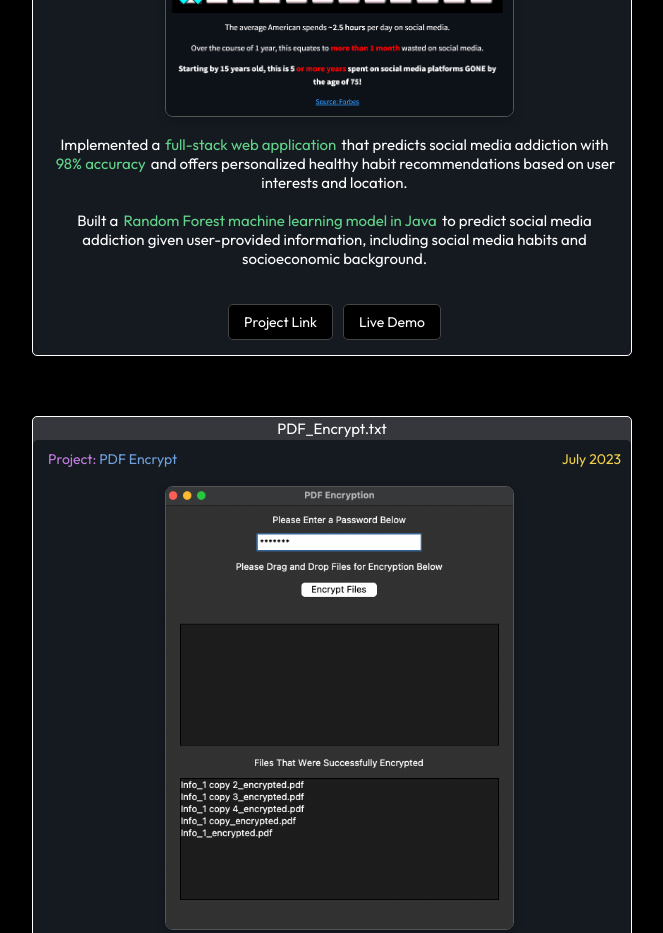
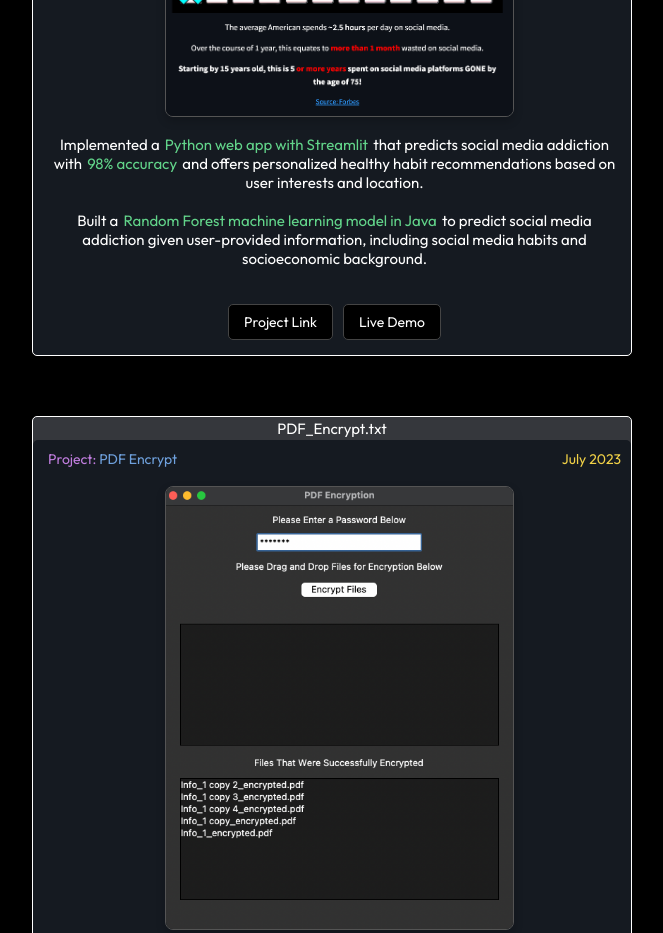
Before and after one commit to Claudio-Perinuzzi/portfolio-website, a React (Vite) app: page / in a window 1280 px wide. Shown: the part 4120-5053 px from the top of the page, without its empty margins (308-971 px from the left). Built offline with nearby package versions, Linux system fonts and the light colour scheme.

Commit message:
updated project data

```diff
--- a/src/components/Project/projectData.js
+++ b/src/components/Project/projectData.js
@@ -74,7 +74,7 @@ export const projectData = [
         demoUrl: "https://social-media-usage-predictor.streamlit.app/",
         description: [
             { text: "Implemented a ", highlight: false },
-            { text: "full-stack web application ", highlight: true },
+            { text: "Python web app with Streamlit ", highlight: true },
             { text: "that predicts social media addiction with ", highlight: false },
             { text: "98% accuracy ", highlight: true },
             { text: "and offers personalized healthy habit recommendations based on user interests and location.", highlight: false },
```
